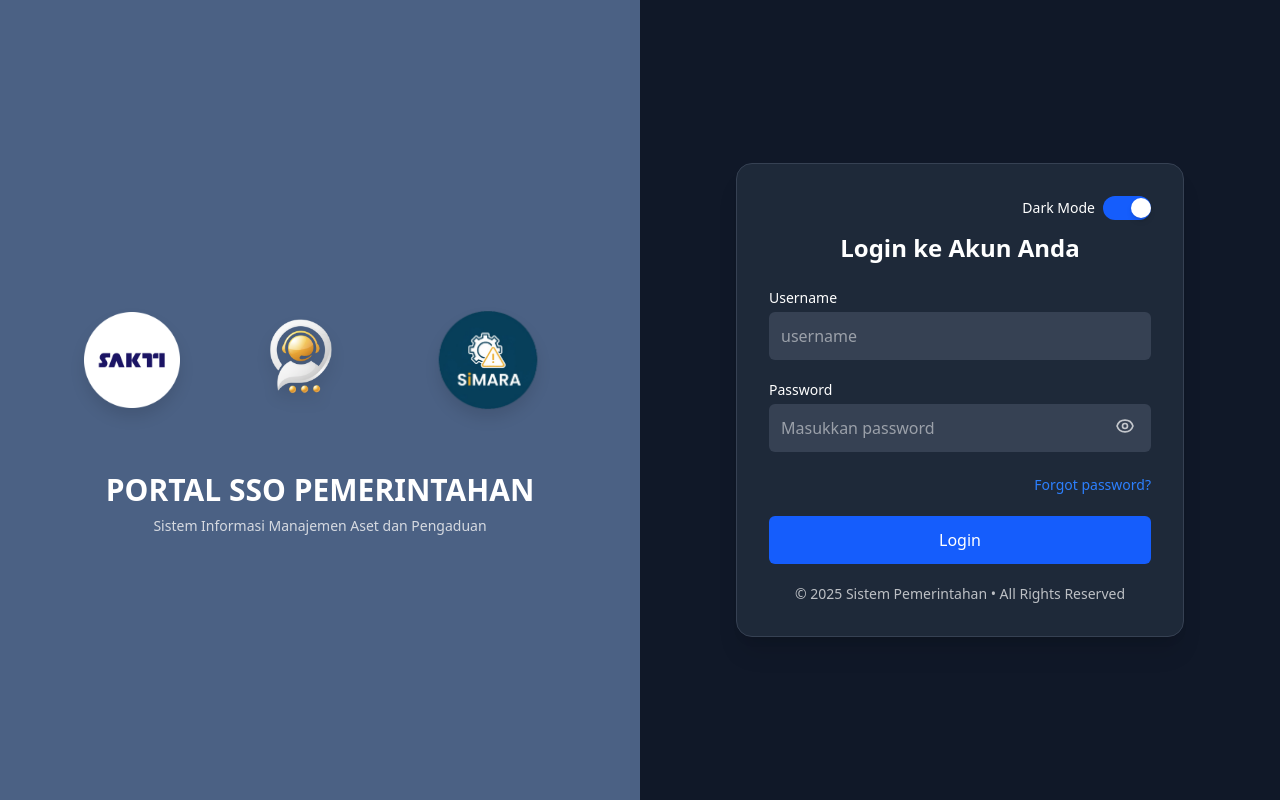
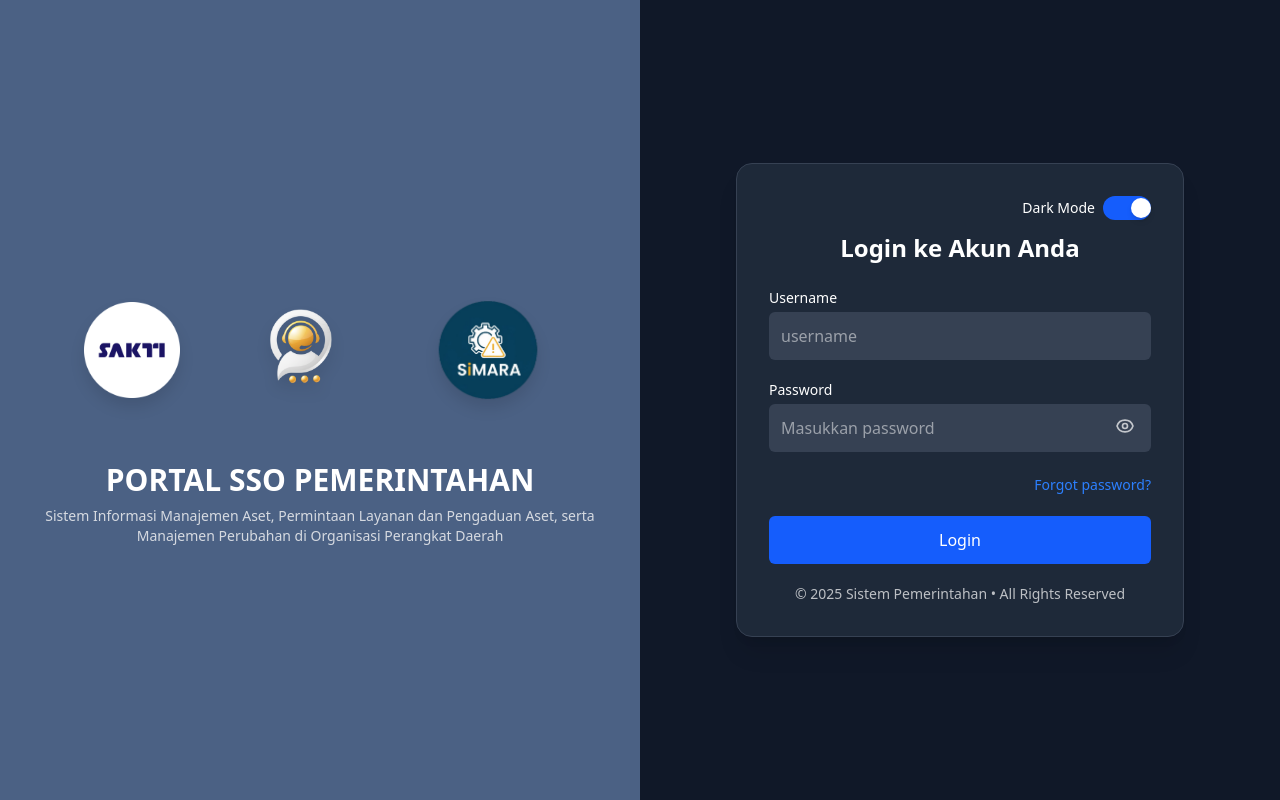
Before and after one commit to ch1bsyy/portal-sso-pemerintahan, a React (Vite) app: page /login in a window 1280 px wide. Built offline with nearby package versions, Linux system fonts and the light colour scheme.

Commit message:
Fix merge conflict final

```diff
--- a/src/pages/LoginPage.jsx
+++ b/src/pages/LoginPage.jsx
@@ -105,7 +105,7 @@ const LoginPage = () => {
             PORTAL SSO PEMERINTAHAN
           </h1>
           <p className="text-sm mt-2 text-gray-200 opacity-90">
-            Sistem Informasi Manajemen Aset dan Pengaduan
+            Sistem Informasi Manajemen Aset, Permintaan Layanan dan Pengaduan Aset, serta Manajemen Perubahan di Organisasi Perangkat Daerah
           </p>
         </div>
       </div>
```
